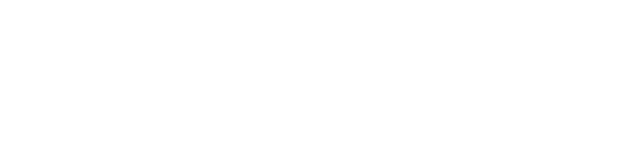
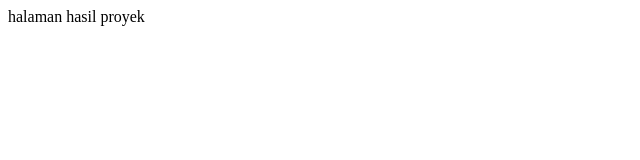
Before and after one commit to Unit54p/Playground, a plain HTML site: page hasilProyek.html in a window 1280 px wide. Shown: the whole page, without its empty margins (0-640 px from the left). Drawn offline with Linux system fonts and the light colour scheme.

Commit message:
Update hasilProyek.html

```diff
--- a/hasilProyek.html
+++ b/hasilProyek.html
@@ -6,5 +6,6 @@
   <title>Document</title>
 </head>
 <body>
+  halaman hasil proyek
 </body>
 </html>
```
